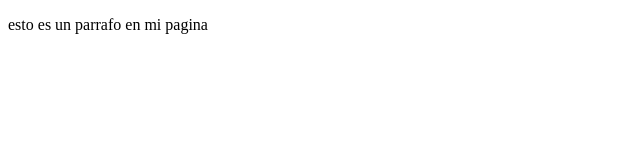
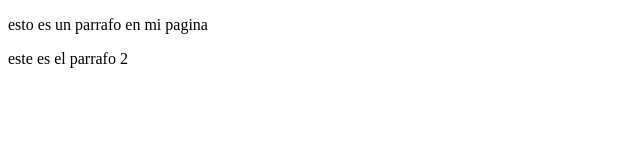
Before and after one commit to cvillamizar166/proyecto-git-curso, a plain HTML site: page index.html in a window 1280 px wide. Shown: the whole page, without its empty margins (0-640 px from the left). Drawn offline with Linux system fonts and the light colour scheme.

Commit message:
agrengando nuevo parrafo y console.log

```diff
--- a/app.js
+++ b/app.js
@@ -0,0 +1 @@
+console.log('Hola mundo ')
--- a/index.html
+++ b/index.html
@@ -6,6 +6,7 @@
     <meta name="viewport" content="width=device-width, initial-scale=1.0">
     <title>Primera pagina</title>
     <p>esto es un parrafo en mi pagina</p>
+    <p>este es el parrafo 2</p>
 </head>
 <body>
 
```
